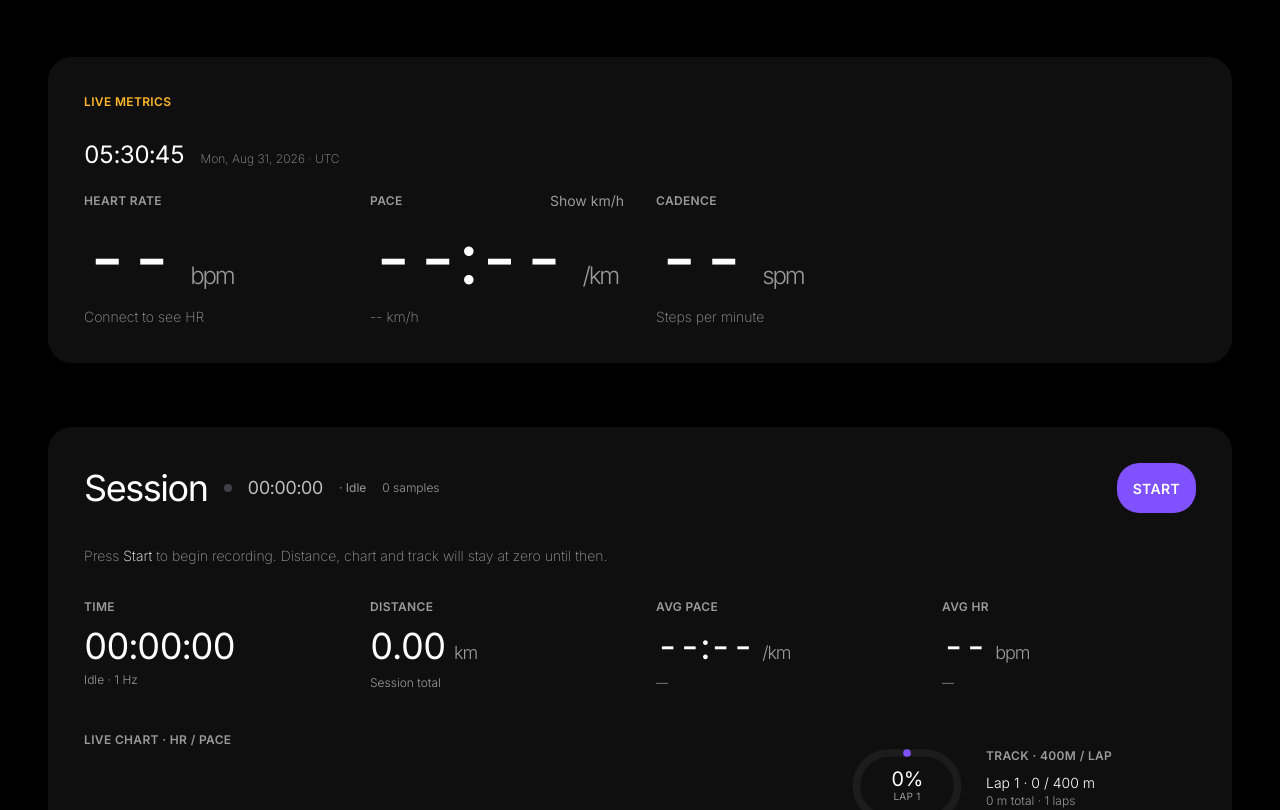
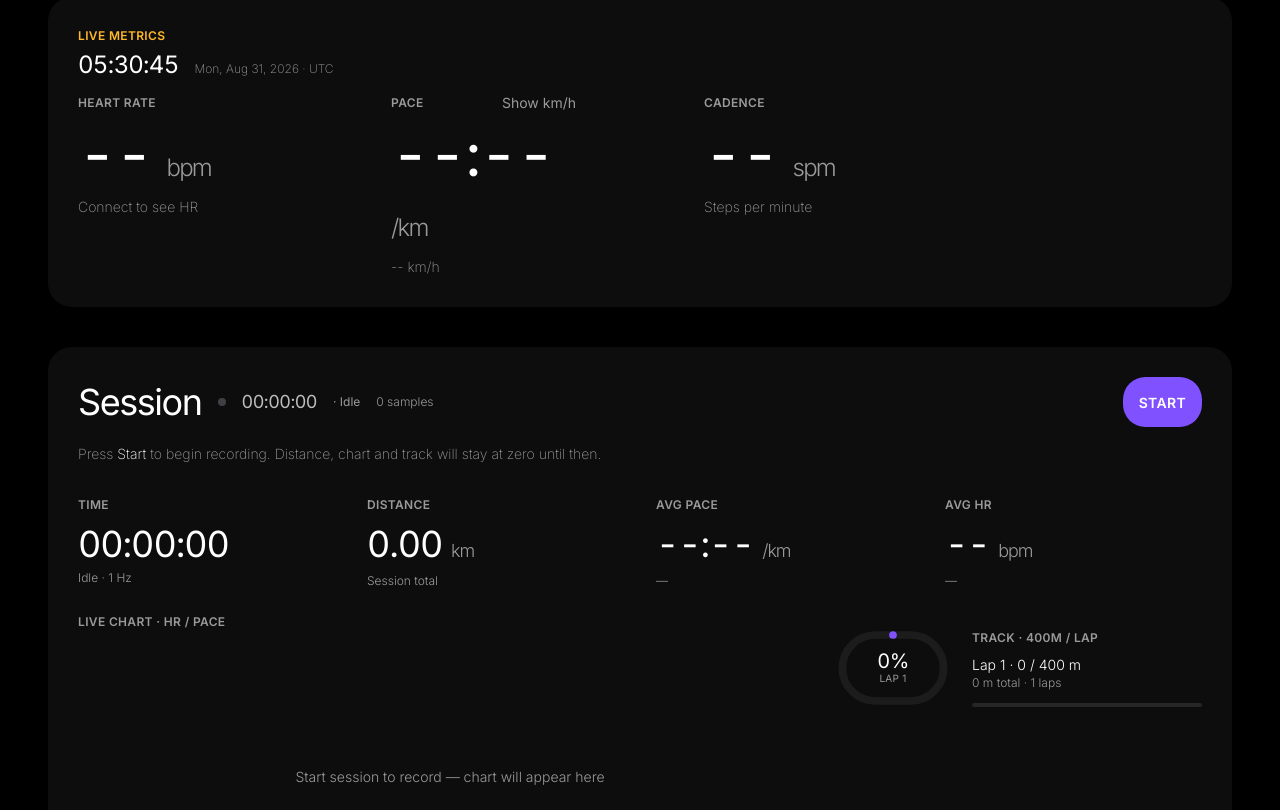
Before and after one commit to hammamnash/Runees, a Next.js app: page / in a window 1280 px wide. Shown: the part 840-1650 px from the top of the page. Built offline with nearby package versions, Linux system fonts and the light colour scheme.

Commit message:
minor relayout

```diff
--- a/src/app/globals.css
+++ b/src/app/globals.css
@@ -115,13 +115,13 @@ body {
 
 /* Soft glass panel — section separation without borders (Dala-compliant) */
 .glass-panel {
-  background: rgba(255, 255, 255, 0.06);
+  background: rgba(255, 255, 255, 0.05);
   border-radius: 24px;
-  padding: 28px;
+  padding: 18px;
 }
 @media (min-width: 1024px) {
   .glass-panel {
-    padding: 36px;
+    padding: 30px;
   }
 }
 
--- a/src/app/page.tsx
+++ b/src/app/page.tsx
@@ -313,9 +313,9 @@ export default function Home() {
         </div>
       </header>
 
-      <div className="mx-auto max-w-[1600px] space-y-16 px-6 pb-24 pt-8 lg:px-12">
+      <div className="mx-auto max-w-[1600px] space-y-10 px-6 pb-24 pt-8 lg:px-12">
         {/* Hero headline block — oversized typographic composition */}
-        <section className="grid grid-cols-1 gap-10 lg:grid-cols-2 lg:gap-16">
+        <section className="grid grid-cols-1 gap-6 lg:grid-cols-2 lg:gap-16">
           <div>
             <p className="eyebrow mb-6">Live Telemetry</p>
             <h1 className="text-display text-5xl text-white md:text-7xl">
@@ -361,7 +361,7 @@ export default function Home() {
             </svg>
           </button>
           {settingsOpen ? (
-          <div className="grid grid-cols-1 gap-10 pt-8 lg:grid-cols-3 lg:gap-16">
+          <div className="grid grid-cols-1 gap-6 pt-8 lg:grid-cols-3 lg:gap-16">
         {/* Devices + Source Assignment — connect device(s) once, then assign each source */}
         <section className="overflow-hidden lg:col-span-2">
           <div className="flex items-center justify-between gap-3 pb-6">
@@ -508,13 +508,13 @@ export default function Home() {
         </div>
         {/* Live Metrics — device time row + HR + pace + cadence */}
         <div className="glass-panel">
-          <p className="eyebrow mb-8">Live Metrics</p>
+          <p className="eyebrow mb-2">Live Metrics</p>
           {/* Compact device time strip */}
-          <div className="flex flex-wrap items-baseline gap-x-4 gap-y-1 pb-6">
+          <div className="flex flex-wrap items-baseline gap-x-4 gap-y-1 pb-4">
             <span className="metric-num text-2xl text-white">{clockTime}</span>
             <span className="text-body-light text-xs text-ash">{clockDate} · {clockTz}</span>
           </div>
-          <div className="grid grid-cols-1 gap-8 md:grid-cols-2 xl:grid-cols-4">
+          <div className="grid grid-cols-1 gap-32 md:grid-cols-2 xl:grid-cols-4">
           <MetricCard
             label={`Heart Rate ${zone ? `• ${zone.label}` : ""}`}
             value={hr != null ? String(hr) : "--"}
@@ -529,7 +529,7 @@ export default function Home() {
                 {showKmh ? "Show min/km" : "Show km/h"}
               </button>
             </div>
-            <div className="metric-num text-6xl text-white lg:text-7xl">
+            <div className="metric-num text-6xl text-white lg:text-6xl">
               {showKmh ? (
                 <>
                   {kmh} <span className="text-2xl font-light text-ash">km/h</span>
@@ -549,7 +549,7 @@ export default function Home() {
         {/* Session Box — unified: header + metrics + chart/track. Distance/chart/track only count after Start */}
         <section className="glass-panel overflow-hidden">
           {/* Session header: Start at top */}
-          <div className="flex flex-wrap items-center justify-between gap-4 pb-8">
+          <div className="flex flex-wrap items-center justify-between gap-4 pb-4">
             <div className="flex flex-wrap items-center gap-4">
               <h2 className="text-display text-3xl text-white md:text-4xl">Session</h2>
               <span className={`h-2 w-2 rounded-full ${recorder.state === "recording" ? "bg-emerald-500 animate-pulse" : recorder.state === "paused" ? "bg-amber-500" : recorder.state === "stopped" ? "bg-zinc-500" : "bg-zinc-700"}`} />
@@ -587,7 +587,7 @@ export default function Home() {
           ) : null}
 
           {/* Session metrics — sessionDistanceM / avgPace / avgHr only meaningful after Start */}
-          <div className="grid grid-cols-2 gap-8 pb-10 md:grid-cols-4">
+          <div className="grid grid-cols-2 gap-8 pb-6 md:grid-cols-4">
             <div>
               <div className="eyebrow !text-ash mb-3">Time</div>
               <div className="metric-num text-4xl text-white">{formatTime(recorder.elapsedMs)}</div>
@@ -611,12 +611,12 @@ export default function Home() {
           </div>
 
           {recorder.state === "stopped" && recorder.records.length > 0 ? (
-            <div className="text-body-light mb-10 text-sm text-verdant">
+            <div className="text-body-light mb-6 text-sm text-verdant">
               Session saved in memory. Click <span className="text-white">Download .FIT</span> and import at <a className="text-saffron underline" href="https://connect.garmin.com/modern/import-data" target="_blank" rel="noreferrer">Garmin Connect Import</a>. Validate at fitfileviewer.com if needed.
             </div>
           ) : null}
 
-          <div className="grid grid-cols-1 gap-10 lg:grid-cols-3">
+          <div className="grid grid-cols-1 gap-4 lg:grid-cols-3">
             <div className="lg:col-span-2">
               <div className="eyebrow !text-ash mb-4">Live Chart · HR / Pace</div>
               {recorder.records.length === 0 ? (
@@ -625,13 +625,13 @@ export default function Home() {
                 <LiveChart records={recorder.records} />
               )}
             </div>
-            <div className="space-y-10">
+            <div className="space-y-2">
               <LapTrack distanceM={sessionDistanceM} />
 
               {/* Auto-laps table — below track animation */}
               {recorder.getLaps().length > 0 ? (
                 <div>
-                  <div className="eyebrow !text-ash mb-4">Auto-laps · 1 km</div>
+                  <div className="eyebrow !text-ash mb-2">Auto-laps · 1 km</div>
                   <div className="overflow-x-auto">
                     <table className="w-full text-sm">
                       <thead className="text-xs uppercase tracking-nav text-ash">
--- a/src/components/LiveChart.tsx
+++ b/src/components/LiveChart.tsx
@@ -48,7 +48,7 @@ export function LiveChart({ records }: { records: FitRecord[] }) {
     return `${m}:${String(s).padStart(2, "0")}`;
   };
   return (
-    <div className="h-[260px] w-full">
+    <div className="h-[360px] w-full">
       <ResponsiveContainer width="100%" height="100%">
         <LineChart data={data} margin={{ top: 5, right: 10, left: 0, bottom: 0 }}>
           <CartesianGrid stroke="#1c1c1c" strokeDasharray="3 3" />
--- a/src/components/MetricCard.tsx
+++ b/src/components/MetricCard.tsx
@@ -16,7 +16,7 @@ export function MetricCard({
   return (
     <div className="flex flex-col gap-3">
       <div className="eyebrow !text-ash">{label}</div>
-      <div className={`metric-num text-6xl lg:text-7xl ${colorClass || "text-white"}`}>
+      <div className={`metric-num text-5xl lg:text-6xl ${colorClass || "text-white"}`}>
         {value} {unit ? <span className="text-2xl font-light text-ash">{unit}</span> : null}
       </div>
       {sub ? <div className="text-body-light text-sm text-ash">{sub}</div> : null}
```
